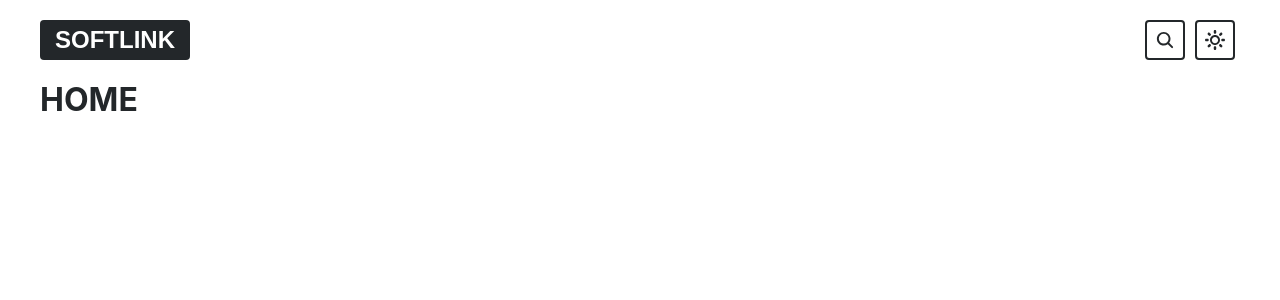
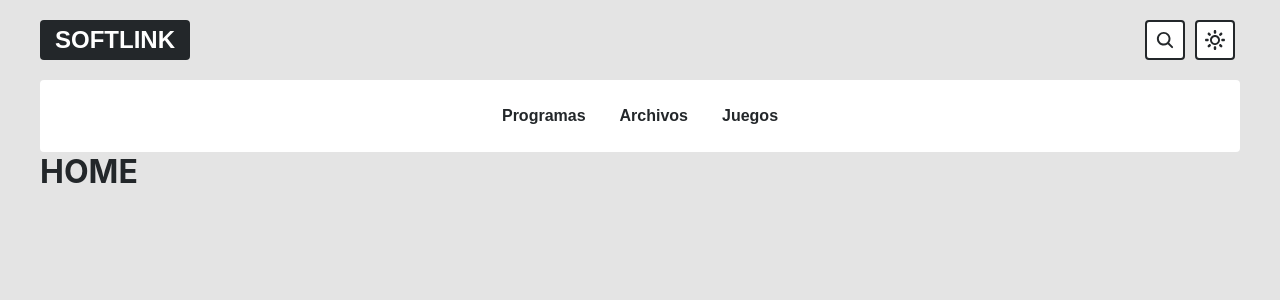
Before and after one commit to munozrc/app-village, a React (Create React App) app: page / in a window 1280 px wide. Shown: the top 300 px of the page. Built offline with nearby package versions, Linux system fonts and the light colour scheme.

Commit message:
new nav list

```diff
--- a/src/App.tsx
+++ b/src/App.tsx
@@ -6,6 +6,7 @@ import ParentContainer from "./layouts/ParentContainer";
 import useTheme from "./hooks/useTheme";
 import Header from "./layouts/Header";
 import Home from "./pages/Home";
+import Menu from "./layouts/Menu";
 
 export default function App() {
   const { theme, toggleTheme } = useTheme();
@@ -15,6 +16,7 @@ export default function App() {
       <GlobalStyles />
       <ParentContainer>
         <Header toggleTheme={toggleTheme} />
+        <Menu />
         <Home />
       </ParentContainer>
     </ThemeProvider>
--- /dev/null
+++ b/src/layouts/Menu.tsx
@@ -0,0 +1,47 @@
+import styled from "styled-components";
+
+export default function Menu() {
+  return (
+    <Nav>
+      <NavItem>Programas</NavItem>
+      <NavItem>Archivos</NavItem>
+      <NavItem>Juegos</NavItem>
+    </Nav>
+  );
+}
+
+const Nav = styled.nav`
+  background: ${({ theme }) => theme.background};
+  padding: 20px;
+  border-radius: 4px;
+  width: 100%;
+  display: flex;
+  justify-content: center;
+  align-items: center;
+
+  & > button {
+    margin: 0 5px;
+  }
+`;
+
+const NavItem = styled.button`
+  border: 2.5px solid ${({ theme }) => theme.background};
+  border-radius: 4px;
+  background: ${({ theme }) => theme.background};
+  display: flex;
+  justify-content: center;
+  align-items: center;
+  padding: 5px 10px;
+  font-weight: 600;
+  font-size: 1em;
+  transition: all 0.3s ease;
+  cursor: pointer;
+
+  & svg {
+    margin-right: 6px;
+  }
+
+  &:hover {
+    border: 2.5px solid ${({ theme }) => theme.text};
+  }
+`;
--- a/src/styles/global.tsx
+++ b/src/styles/global.tsx
@@ -16,6 +16,6 @@ export const GlobalStyles = createGlobalStyle`
     sans-serif;
     -webkit-font-smoothing: antialiased;
     -moz-osx-font-smoothing: grayscale;
-    background: ${({ theme }) => theme.background};
+    background: ${({ theme }) => theme.body};
   }
 `;
--- a/src/styles/theme.tsx
+++ b/src/styles/theme.tsx
@@ -5,6 +5,7 @@ declare module "styled-components" {
     text: string;
     background: string;
     outlineColor: string;
+    body: string;
   }
 }
 
@@ -12,10 +13,12 @@ export const lightTheme: DefaultTheme = {
   text: "#23272a",
   background: "#fff",
   outlineColor: "#22b2da",
+  body: "#e4e4e4",
 };
 
 export const darkTheme: DefaultTheme = {
   text: "#fff",
-  background: "#23272a",
+  background: "#2c2f33",
   outlineColor: "#22b2da",
+  body: "#23272a",
 };
```
Also changed, not shown: src/layouts/Sidebar.tsx (deleted, +0 -16 lines).
